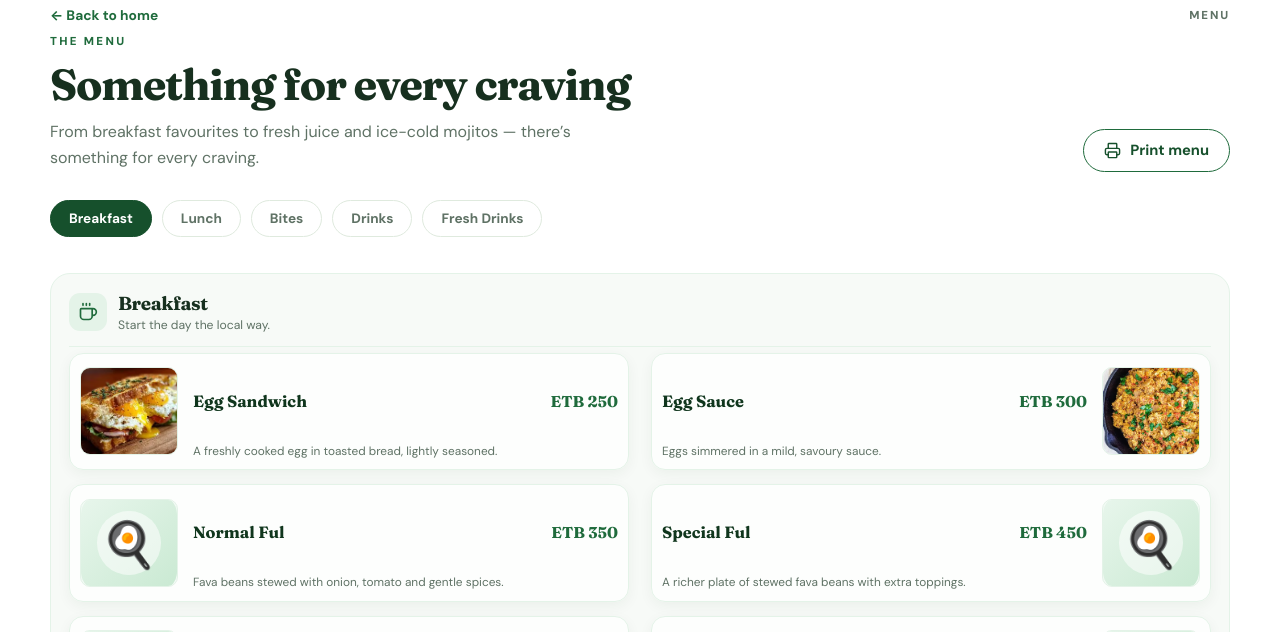
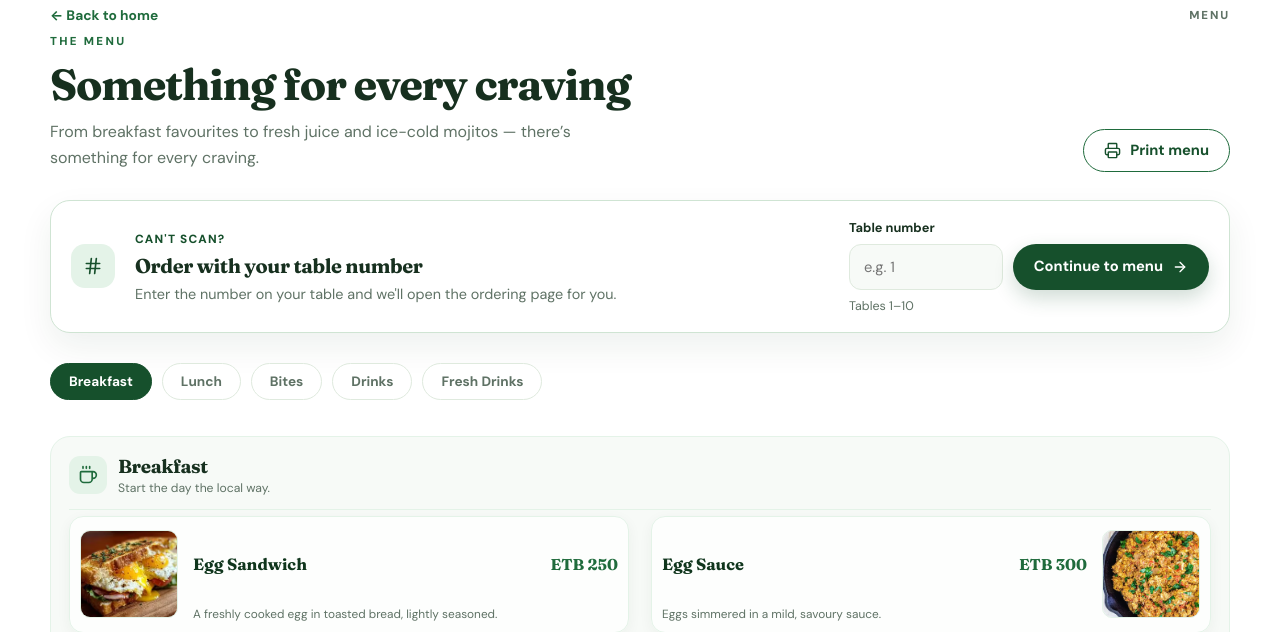
Before and after one commit to yabuti/Bekko, a Laravel app: page /menu in a window 1280 px wide. Shown: the part 189-821 px from the top of the page. Run offline with Laravel 12, Linux system fonts and the light colour scheme; data comes from the database, SQL or seed files in the repository; style sheets or scripts are compiled from the project's sources; some libraries are stand-ins or nearby versions.

Commit message:
Add manual table entry for customers without a QR code - homepage and menu form, server-side validation, translated errors, and feature tests

```diff
--- a/resources/css/app.css
+++ b/resources/css/app.css
@@ -662,6 +662,116 @@ img {
   font-size: 0.82rem;
 }
 
+.table-entry-section {
+  padding-bottom: 44px;
+}
+
+.menu-table-entry {
+  margin-bottom: 30px;
+}
+
+.table-entry {
+  display: grid;
+  grid-template-columns: auto minmax(0, 1fr) minmax(280px, 360px);
+  align-items: center;
+  gap: 20px;
+  padding: 22px 26px;
+  border: 1px solid var(--card-border);
+  border-radius: 20px;
+  background: var(--surface);
+  box-shadow: 0 14px 34px rgba(16, 54, 29, 0.07);
+}
+
+.table-entry.is-compact {
+  padding: 18px 20px;
+}
+
+.table-entry-icon {
+  width: 44px;
+  height: 44px;
+  display: grid;
+  place-items: center;
+  border-radius: 14px;
+  background: var(--green-100);
+  color: var(--accent-strong);
+}
+
+.table-entry-eyebrow {
+  color: var(--accent-strong);
+  font-size: 0.74rem;
+  font-weight: 800;
+  letter-spacing: 0.1em;
+  text-transform: uppercase;
+}
+
+.table-entry-copy h3 {
+  margin-top: 5px;
+  font-family: 'Fraunces', Georgia, serif;
+  font-size: 1.25rem;
+  letter-spacing: -0.02em;
+}
+
+.table-entry-copy p {
+  margin-top: 6px;
+  color: var(--muted);
+  font-size: 0.9rem;
+  line-height: 1.5;
+}
+
+.table-entry-controls label {
+  display: block;
+  margin-bottom: 8px;
+  font-size: 0.8rem;
+  font-weight: 700;
+}
+
+.table-entry-row {
+  display: flex;
+  gap: 10px;
+}
+
+.table-entry-row input {
+  width: 100%;
+  min-width: 0;
+  padding: 12px 14px;
+  border: 1px solid var(--line);
+  border-radius: 12px;
+  background: var(--surface-alt);
+  color: var(--ink);
+  font: inherit;
+  font-size: 0.92rem;
+}
+
+.table-entry-row input:focus {
+  outline: none;
+  border-color: var(--accent);
+  box-shadow: 0 0 0 3px rgba(31, 107, 60, 0.12);
+}
+
+[data-theme='dark'] .table-entry-row input:focus {
+  box-shadow: 0 0 0 3px rgba(140, 224, 170, 0.14);
+}
+
+.table-entry-help,
+.table-entry-error {
+  display: block;
+  margin-top: 8px;
+  font-size: 0.78rem;
+}
+
+.table-entry-help {
+  color: var(--muted);
+}
+
+.table-entry-error {
+  color: #b42318;
+  font-weight: 700;
+}
+
+[data-theme='dark'] .table-entry-error {
+  color: #ffb4a8;
+}
+
 .menu-block {
   break-inside: avoid;
   page-break-inside: avoid;
@@ -1777,6 +1887,14 @@ img {
   .faq-intro {
     position: static;
   }
+
+  .table-entry {
+    grid-template-columns: auto minmax(0, 1fr);
+  }
+
+  .table-entry-controls {
+    grid-column: 2;
+  }
 }
 
 @media (max-width: 700px) {
@@ -1919,6 +2037,29 @@ img {
     text-align: center;
   }
 
+  .table-entry-section {
+    padding-bottom: 32px;
+  }
+
+  .table-entry {
+    grid-template-columns: 1fr;
+    gap: 14px;
+    padding: 18px;
+  }
+
+  .table-entry-controls {
+    grid-column: auto;
+  }
+
+  .table-entry-row {
+    flex-direction: column;
+    align-items: stretch;
+  }
+
+  .table-entry-row .button {
+    width: 100%;
+  }
+
   .formal-grid,
   .detail-modal {
     grid-template-columns: 1fr;
--- a/resources/js/Components/MenuSection.jsx
+++ b/resources/js/Components/MenuSection.jsx
@@ -6,6 +6,7 @@ import { itemImage } from '../data/menuImages'
 import { useI18n, useSite } from '../i18n/index.jsx'
 import Logo from './Logo'
 import MenuItemDetail from './MenuItemDetail'
+import TableEntryForm from './TableEntryForm'
 
 const categoryIcons = {
   breakfast: Coffee,
@@ -122,6 +123,10 @@ export default function MenuSection({ menuUrl, categories, items }) {
           </button>
         </div>
 
+        <div className="menu-table-entry screen-only">
+          <TableEntryForm compact />
+        </div>
+
         <div className="menu-toolbar" role="tablist" aria-label={t('menu.categoriesLabel')}>
           {filters.map((filter) => {
             const category = view.find((entry) => entry.id === filter.id)
--- /dev/null
+++ b/resources/js/Components/TableEntryForm.jsx
@@ -0,0 +1,74 @@
+import { useId } from 'react'
+import { useForm } from '@inertiajs/react'
+import { ArrowRight, Hash } from 'lucide-react'
+import { useI18n } from '../i18n/index.jsx'
+
+export default function TableEntryForm({ compact = false }) {
+  const { t } = useI18n()
+  const inputId = useId()
+  const form = useForm({ table_number: '' })
+
+  const change = (event) => {
+    form.setData('table_number', event.target.value)
+    if (form.errors.table_number) form.clearErrors('table_number')
+  }
+
+  const submit = (event) => {
+    event.preventDefault()
+
+    const value = form.data.table_number.trim()
+
+    if (!value) {
+      form.setError('table_number', t('tableEntry.errorRequired'))
+      return
+    }
+
+    if (!/^T?\s*\d{1,2}$/i.test(value)) {
+      form.setError('table_number', t('tableEntry.errorInvalid'))
+      return
+    }
+
+    form.clearErrors('table_number')
+    form.post('/order/table', {
+      onError: () => form.setError('table_number', t('tableEntry.errorNotFound')),
+    })
+  }
+
+  return (
+    <form className={`table-entry${compact ? ' is-compact' : ''}`} onSubmit={submit} noValidate>
+      <span className="table-entry-icon"><Hash size={20} /></span>
+
+      <div className="table-entry-copy">
+        <span className="table-entry-eyebrow">{t('tableEntry.eyebrow')}</span>
+        <h3>{t('tableEntry.title')}</h3>
+        <p>{t('tableEntry.description')}</p>
+      </div>
+
+      <div className="table-entry-controls">
+        <label htmlFor={inputId}>{t('tableEntry.label')}</label>
+        <div className="table-entry-row">
+          <input
+            id={inputId}
+            type="text"
+            inputMode="numeric"
+            autoComplete="off"
+            maxLength={10}
+            value={form.data.table_number}
+            onChange={change}
+            placeholder={t('tableEntry.placeholder')}
+            aria-invalid={Boolean(form.errors.table_number)}
+            aria-describedby={`${inputId}-help`}
+          />
+          <button className="button button-primary" type="submit" disabled={form.processing}>
+            {form.processing ? t('tableEntry.submitting') : t('tableEntry.button')}
+            <ArrowRight size={16} />
+          </button>
+        </div>
+        <span className="table-entry-help" id={`${inputId}-help`}>{t('tableEntry.help')}</span>
+        {form.errors.table_number && (
+          <span className="table-entry-error" role="alert">{form.errors.table_number}</span>
+        )}
+      </div>
+    </form>
+  )
+}
--- a/resources/js/Pages/Home.jsx
+++ b/resources/js/Pages/Home.jsx
@@ -2,6 +2,7 @@ import Header from '../Components/Header'
 import Hero from '../Components/Hero'
 import Highlights from '../Components/Highlights'
 import Story from '../Components/Story'
+import TableEntryForm from '../Components/TableEntryForm'
 import Gallery from '../Components/Gallery'
 import GuestQuotes from '../Components/GuestQuotes'
 import Faq from '../Components/Faq'
@@ -18,6 +19,11 @@ export default function Home() {
       <Header />
       <main>
         <Hero />
+        <section className="table-entry-section screen-only">
+          <div className="container">
+            <TableEntryForm />
+          </div>
+        </section>
         <Highlights />
         <Story />
         <Gallery />
--- /dev/null
+++ b/resources/js/i18n/am/tableEntry.js
@@ -0,0 +1,17 @@
+// manual table entry strings — Amharic.
+
+export default {
+  "tableEntry": {
+    "eyebrow": "QR ኮድ ማኘክ አይቻልም?",
+    "title": "በጠረጴዛ ቁጥርዎ ይዘዙ",
+    "description": "በጠረጴዛዎ ላይ ያለውን ቁጥር ያስገቡ፤ የማዘዣ ገጹን እንከፍትልዎታለን።",
+    "label": "የጠረጴዛ ቁጥር",
+    "placeholder": "ለምሳሌ 1",
+    "help": "ጠረጴዛዎች 1–10",
+    "button": "ወደ ምናሌው ቀጥል",
+    "submitting": "እየከፈትን ነው...",
+    "errorRequired": "ለመቀጠል የጠረጴዛ ቁጥርዎን ያስገቡ።",
+    "errorInvalid": "እንደ 1 ያለ የጠረጴዛ ቁጥር ይጠቀሙ።",
+    "errorNotFound": "ያን ጠረጴዛ ማግኘት አልቻልንም። ቁጥሩን ይመልከቱና እንደገና ይሞክሩ።"
+  }
+}
--- /dev/null
+++ b/resources/js/i18n/en/tableEntry.js
@@ -0,0 +1,17 @@
+// manual table entry strings — English.
+
+export default {
+  "tableEntry": {
+    "eyebrow": "Can't scan?",
+    "title": "Order with your table number",
+    "description": "Enter the number on your table and we'll open the ordering page for you.",
+    "label": "Table number",
+    "placeholder": "e.g. 1",
+    "help": "Tables 1–10",
+    "button": "Continue to menu",
+    "submitting": "Opening...",
+    "errorRequired": "Enter your table number to continue.",
+    "errorInvalid": "Use a table number like 1.",
+    "errorNotFound": "We couldn't find that table. Check the number and try again."
+  }
+}
--- /dev/null
+++ b/resources/js/i18n/or/tableEntry.js
@@ -0,0 +1,17 @@
+// manual table entry strings — Oromo.
+
+export default {
+  "tableEntry": {
+    "eyebrow": "QR iskaanii hin dandeenye?",
+    "title": "Lakkoofsa manaargaa keetii tin kaayii",
+    "description": "Lakkoofsa manaargaa keetii galchi; fuula kaayii siniif ni banna.",
+    "label": "Lakkoofsa manaargaa",
+    "placeholder": "Fakkeenyaaf 1",
+    "help": "Manaargaa 1–10",
+    "button": "Gara menyuutti itti fufi",
+    "submitting": "Banaa jirra...",
+    "errorRequired": "Itti fufuuf lakkoofsa manaargaa keetii galchi.",
+    "errorInvalid": "Lakkoofsa manaargaa akka 1 ti fayyadami.",
+    "errorNotFound": "Manaargaa kana hin argattetti. Lakkoofsa ilaalii irra deebi'i."
+  }
+}
--- a/routes/web.php
+++ b/routes/web.php
@@ -13,6 +13,7 @@ use Illuminate\Support\Facades\Route;
 
 Route::get('/', [HomeController::class, 'index'])->name('home');
 Route::get('/menu', [HomeController::class, 'menu'])->name('menu');
+Route::post('/order/table', [CustomerMenuController::class, 'findTable'])->name('order.table');
 
 Route::get('/t/{cafeTable:code}', [CustomerMenuController::class, 'show'])->name('tables.menu');
 Route::post('/t/{cafeTable:code}/orders', [OrderController::class, 'store'])->name('orders.store');
```
Also changed, not shown: app/Http/Controllers/CustomerMenuController.php (+7 -0 lines), app/Http/Requests/FindTableRequest.php (added, +46 -0 lines), tests/Feature/TableLookupTest.php (added, +49 -0 lines).
